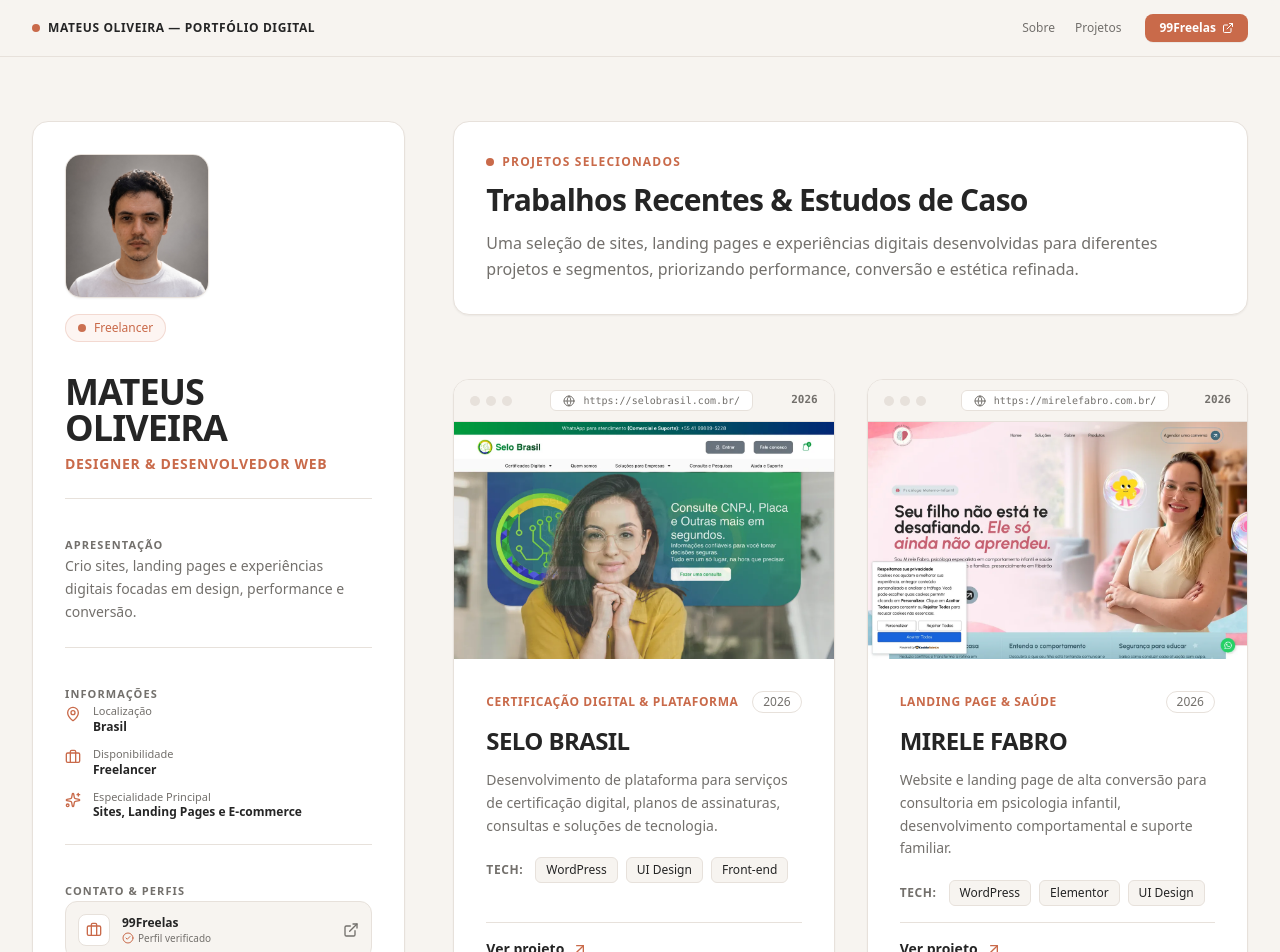
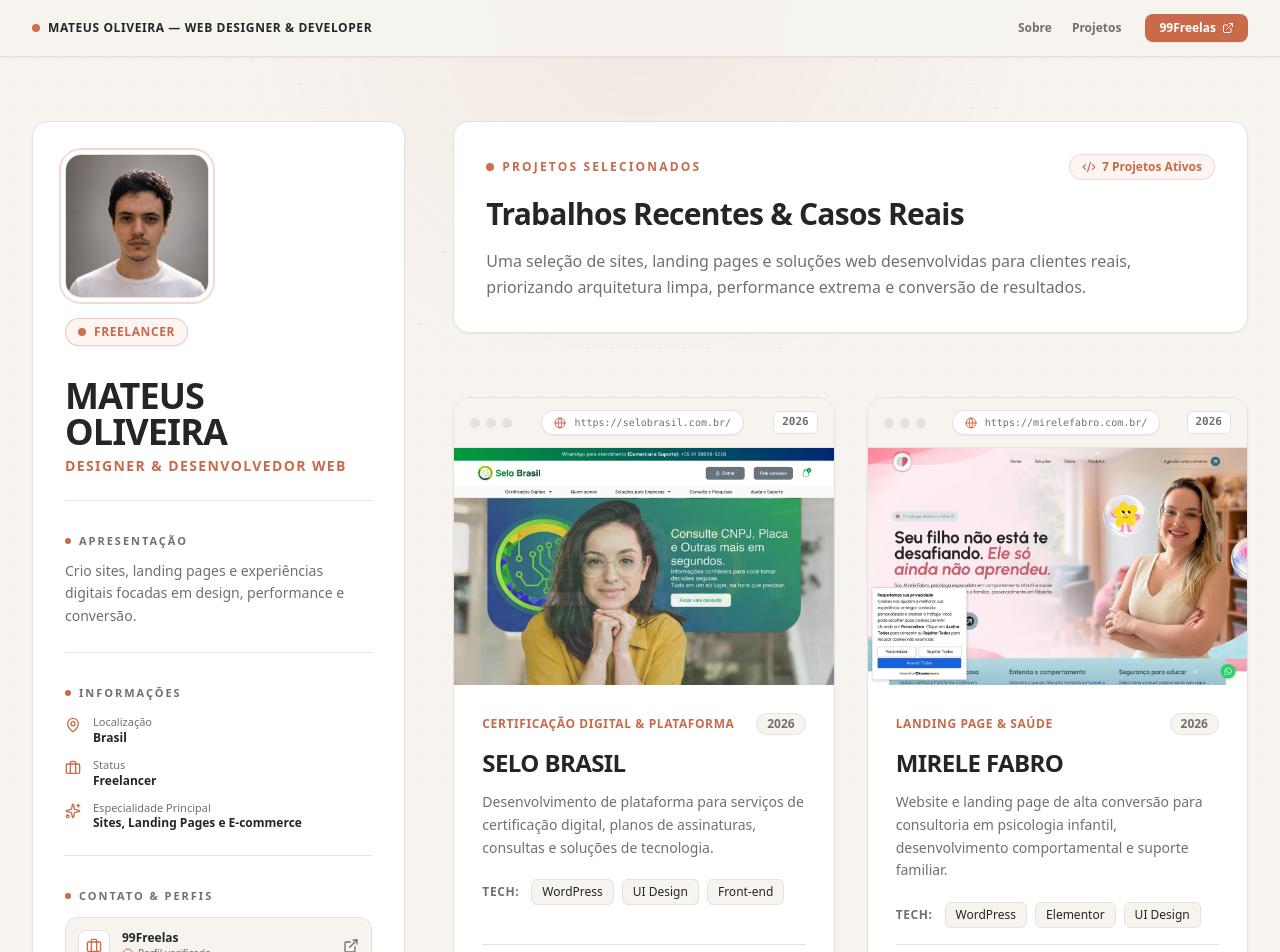
Before and after one commit to anxis-tech/portfolio_landing_page, a Next.js app: page / in a window 1280 px wide. Shown: the top 952 px of the page. Built offline with nearby package versions, Linux system fonts and the light colour scheme.

Commit message:
style: visual refinement across whole site with subtle dot-grid background, ambient glows, and Web Designer aesthetics

```diff
--- a/src/app/globals.css
+++ b/src/app/globals.css
@@ -28,6 +28,24 @@
   -moz-osx-font-smoothing: grayscale;
 }
 
+/* Subtle Web Designer Editorial Grid Background Pattern */
+.bg-grid-pattern {
+  background-image: radial-gradient(#C96A4A 0.75px, transparent 0.75px), radial-gradient(#252525 0.75px, #F7F4F0 0.75px);
+  background-size: 30px 30px;
+  background-position: 0 0, 15px 15px;
+  opacity: 0.22;
+}
+
+.bg-dot-grid {
+  background-image: radial-gradient(circle, #D8D0C5 1px, transparent 1px);
+  background-size: 24px 24px;
+}
+
+/* Editorial subtle glow */
+.editorial-glow {
+  background: radial-gradient(circle at 50% 0%, rgba(201, 106, 74, 0.08) 0%, rgba(247, 244, 240, 0) 70%);
+}
+
 /* Custom subtle scrollbar */
 ::-webkit-scrollbar {
   width: 6px;
--- a/src/app/page.tsx
+++ b/src/app/page.tsx
@@ -8,19 +8,25 @@
   const freelasLink = socialLinksData.find((item) => item.name === "99Freelas")?.url || "https://www.99freelas.com.br/user/anxis";
 
   return (
-    <div className="min-h-screen bg-[#F7F4F0] text-[#252525] font-sans selection:bg-[#C96A4A] selection:text-[#FFFFFF]">
+    <div className="relative min-h-screen bg-[#F7F4F0] text-[#252525] font-sans selection:bg-[#C96A4A] selection:text-[#FFFFFF] overflow-x-hidden">
+      {/* Subtle Web Designer Dot-Grid Background Overlay */}
+      <div className="fixed inset-0 bg-dot-grid opacity-30 pointer-events-none z-0" />
+
+      {/* Ambient Top Editorial Glow */}
+      <div className="fixed top-0 left-1/2 -translate-x-1/2 w-[1000px] h-[350px] editorial-glow pointer-events-none z-0" />
+
       {/* Subtle Top Editorial Utility Bar */}
-      <header className="border-b border-[#E7E1DB] bg-[#F7F4F0]/80 backdrop-blur-xs sticky top-0 z-40">
+      <header className="border-b border-[#E7E1DB] bg-[#F7F4F0]/90 backdrop-blur-md sticky top-0 z-40 shadow-2xs">
         <div className="max-w-7xl mx-auto px-4 sm:px-6 lg:px-8 h-14 flex items-center justify-between">
           <div className="flex items-center space-x-2">
-            <span className="w-2 h-2 rounded-full bg-[#C96A4A]" />
-            <span className="text-xs font-semibold uppercase tracking-wider text-[#252525]">
-              {profileData.name} — Portfólio Digital
+            <span className="w-2 h-2 rounded-full bg-[#C96A4A] animate-pulse" />
+            <span className="text-xs font-bold uppercase tracking-wider text-[#252525]">
+              {profileData.name} — Web Designer & Developer
             </span>
           </div>
 
           <div className="flex items-center space-x-6">
-            <nav className="flex items-center space-x-5 text-xs font-medium text-[#73706C]">
+            <nav className="flex items-center space-x-5 text-xs font-semibold text-[#73706C]">
               <a href="#sobre" className="hover:text-[#C96A4A] transition-colors">
                 Sobre
               </a>
@@ -33,7 +39,7 @@
               href={freelasLink}
               target="_blank"
               rel="noopener noreferrer"
-              className="px-3.5 py-1.5 rounded-lg bg-[#C96A4A] hover:bg-[#B25638] text-[#FFFFFF] text-xs font-semibold transition-all flex items-center space-x-1.5 shadow-2xs"
+              className="px-3.5 py-1.5 rounded-lg bg-[#C96A4A] hover:bg-[#B25638] text-[#FFFFFF] text-xs font-semibold transition-all duration-200 flex items-center space-x-1.5 shadow-2xs hover:shadow-xs"
             >
               <span>99Freelas</span>
               <ExternalLink className="w-3 h-3 text-[#FFFFFF]" />
@@ -43,7 +49,7 @@
       </header>
 
       {/* Main Container: 2 Columns on Desktop, 1 Column on Mobile */}
-      <div className="max-w-7xl mx-auto px-4 sm:px-6 lg:px-8 py-8 sm:py-12 lg:py-16">
+      <div className="relative z-10 max-w-7xl mx-auto px-4 sm:px-6 lg:px-8 py-8 sm:py-12 lg:py-16">
         <div className="flex flex-col lg:grid lg:grid-cols-12 gap-8 lg:gap-12 items-start">
 
           {/* Left Column (35% Desktop / Sticky) */}
--- a/src/components/profile-column.tsx
+++ b/src/components/profile-column.tsx
@@ -8,7 +8,6 @@
   Sparkles,
   ExternalLink,
   CheckCircle2,
-  Send,
 } from "lucide-react";
 import {
   profileData,
@@ -21,10 +20,10 @@
   const activeSocials = socialLinksData.filter((item) => item.active);
 
   return (
-    <aside className="w-full space-y-8 bg-[#FFFFFF] border border-[#E7E1DB] rounded-2xl p-6 sm:p-8 shadow-xs">
-      {/* 1. Photo & Availability Badge */}
-      <div className="space-y-4">
-        <div className="relative w-32 h-32 sm:w-36 sm:h-36 rounded-2xl overflow-hidden border border-[#E7E1DB] shadow-xs group bg-[#F7F4F0]">
+    <aside className="w-full space-y-8 bg-[#FFFFFF] border border-[#E7E1DB] rounded-2xl p-6 sm:p-8 shadow-xs hover:shadow-md hover:border-[#C96A4A]/30 transition-all duration-300">
+      {/* 1. Photo & Status Indicator */}
+      <div className="space-y-5">
+        <div className="relative w-32 h-32 sm:w-36 sm:h-36 rounded-2xl overflow-hidden border border-[#E7E1DB] ring-2 ring-[#C96A4A]/25 ring-offset-4 ring-offset-[#FFFFFF] shadow-xs group bg-[#F7F4F0]">
           <Image
             src={profileData.avatarUrl}
             alt={profileData.name}
@@ -36,27 +35,28 @@
         </div>
 
         {/* Availability Badge */}
-        <div className="inline-flex items-center space-x-2 px-3 py-1 rounded-full bg-[#FDF5F2] border border-[#C96A4A]/20">
+        <div className="inline-flex items-center space-x-2 px-3 py-1 rounded-full bg-[#FDF5F2] border border-[#C96A4A]/30 shadow-2xs">
           <span className="w-2 h-2 rounded-full bg-[#C96A4A] animate-pulse" />
-          <span className="text-[12px] font-medium text-[#C96A4A]">
+          <span className="text-[12px] font-semibold text-[#C96A4A] uppercase tracking-wider">
             {profileData.availability}
           </span>
         </div>
       </div>
 
       {/* 2. Name & Title */}
-      <div className="space-y-1 border-b border-[#E7E1DB] pb-6">
-        <h1 className="text-3xl sm:text-4xl font-bold tracking-tight text-[#252525] uppercase leading-none font-sans">
+      <div className="space-y-1.5 border-b border-[#E7E1DB] pb-6">
+        <h1 className="text-3xl sm:text-4xl font-extrabold tracking-tight text-[#252525] uppercase leading-none font-sans">
           {profileData.name}
         </h1>
-        <p className="text-sm font-semibold uppercase tracking-wider text-[#C96A4A] pt-1">
+        <p className="text-xs sm:text-sm font-bold uppercase tracking-widest text-[#C96A4A]">
           {profileData.role}
         </p>
       </div>
 
       {/* 3. Short Presentation */}
-      <div className="space-y-2 border-b border-[#E7E1DB] pb-6">
-        <span className="text-[11px] font-bold uppercase tracking-widest text-[#73706C]">
+      <div className="space-y-2.5 border-b border-[#E7E1DB] pb-6">
+        <span className="text-[11px] font-extrabold uppercase tracking-[0.18em] text-[#73706C] flex items-center">
+          <span className="w-1.5 h-1.5 rounded-full bg-[#C96A4A] mr-2" />
           APRESENTAÇÃO
         </span>
         <p className="text-sm text-[#73706C] leading-relaxed font-normal">
@@ -66,7 +66,8 @@
 
       {/* 4. Professional Information */}
       <div className="space-y-3.5 border-b border-[#E7E1DB] pb-6">
-        <span className="text-[11px] font-bold uppercase tracking-widest text-[#73706C]">
+        <span className="text-[11px] font-extrabold uppercase tracking-[0.18em] text-[#73706C] flex items-center">
+          <span className="w-1.5 h-1.5 rounded-full bg-[#C96A4A] mr-2" />
           INFORMAÇÕES
         </span>
 
@@ -82,7 +83,7 @@
           <div className="flex items-start space-x-3 text-[#252525]">
             <Briefcase className="w-4 h-4 text-[#C96A4A] shrink-0 mt-0.5" />
             <div>
-              <span className="block text-[#73706C] text-[11px]">Disponibilidade</span>
+              <span className="block text-[#73706C] text-[11px]">Status</span>
               <span className="font-semibold">{profileData.availability}</span>
             </div>
           </div>
@@ -99,7 +100,8 @@
 
       {/* 5. Professional Networks */}
       <div className="space-y-3 border-b border-[#E7E1DB] pb-6">
-        <span className="text-[11px] font-bold uppercase tracking-widest text-[#73706C]">
+        <span className="text-[11px] font-extrabold uppercase tracking-[0.18em] text-[#73706C] flex items-center">
+          <span className="w-1.5 h-1.5 rounded-full bg-[#C96A4A] mr-2" />
           CONTATO & PERFIS
         </span>
 
@@ -110,10 +112,10 @@
               href={link.url}
               target="_blank"
               rel="noopener noreferrer"
-              className="flex items-center justify-between p-3 rounded-xl border border-[#E7E1DB] bg-[#F7F4F0] hover:border-[#C96A4A] hover:bg-[#FDF5F2] transition-all group"
+              className="flex items-center justify-between p-3 rounded-xl border border-[#E7E1DB] bg-[#F7F4F0] hover:border-[#C96A4A] hover:bg-[#FDF5F2] transition-all duration-200 group"
             >
               <div className="flex items-center space-x-3">
-                <div className="w-8 h-8 rounded-lg bg-[#FFFFFF] border border-[#E7E1DB] flex items-center justify-center text-[#C96A4A]">
+                <div className="w-8 h-8 rounded-lg bg-[#FFFFFF] border border-[#E7E1DB] flex items-center justify-center text-[#C96A4A] group-hover:border-[#C96A4A] transition-colors">
                   <Briefcase className="w-4 h-4" />
                 </div>
                 <div>
@@ -136,7 +138,8 @@
 
       {/* 6. Specialties */}
       <div className="space-y-3 border-b border-[#E7E1DB] pb-6">
-        <span className="text-[11px] font-bold uppercase tracking-widest text-[#73706C]">
+        <span className="text-[11px] font-extrabold uppercase tracking-[0.18em] text-[#73706C] flex items-center">
+          <span className="w-1.5 h-1.5 rounded-full bg-[#C96A4A] mr-2" />
           ESPECIALIDADES
         </span>
         <ul className="space-y-2 text-xs">
@@ -151,14 +154,15 @@
 
       {/* 7. Technologies */}
       <div className="space-y-3">
-        <span className="text-[11px] font-bold uppercase tracking-widest text-[#73706C]">
+        <span className="text-[11px] font-extrabold uppercase tracking-[0.18em] text-[#73706C] flex items-center">
+          <span className="w-1.5 h-1.5 rounded-full bg-[#C96A4A] mr-2" />
           TECNOLOGIAS
         </span>
         <div className="flex flex-wrap gap-1.5">
           {technologiesData.map((tech) => (
             <span
               key={tech}
-              className="px-2.5 py-1 rounded-md text-[11px] font-medium bg-[#F7F4F0] text-[#252525] border border-[#E7E1DB]"
+              className="px-2.5 py-1 rounded-md text-[11px] font-medium bg-[#F7F4F0] text-[#252525] border border-[#E7E1DB] hover:border-[#C96A4A]/60 hover:bg-[#FDF5F2] hover:text-[#C96A4A] transition-all duration-200 cursor-default"
             >
               {tech}
             </span>
--- a/src/components/project-card.tsx
+++ b/src/components/project-card.tsx
@@ -2,7 +2,7 @@
 
 import React from "react";
 import Image from "next/image";
-import { ArrowUpRight, BookOpen, Globe } from "lucide-react";
+import { ArrowUpRight, BookOpen, Globe, MousePointer } from "lucide-react";
 import { Project } from "@/data/portfolio";
 
 interface ProjectCardProps {
@@ -18,26 +18,28 @@
     : `https://${project.projectUrl}`;
 
   return (
-    <article className="group bg-[#FFFFFF] border border-[#E7E1DB] rounded-2xl overflow-hidden shadow-xs hover:border-[#C96A4A]/40 transition-all duration-300 flex flex-col">
-      {/* Minimalist Browser Frame Bar */}
-      <div className="flex items-center justify-between px-4 py-2.5 bg-[#F7F4F0] border-b border-[#E7E1DB]">
+    <article className="group bg-[#FFFFFF] border border-[#E7E1DB] rounded-2xl overflow-hidden shadow-xs hover:shadow-xl hover:-translate-y-1 hover:border-[#C96A4A]/50 transition-all duration-300 flex flex-col">
+      {/* Minimalist Web Designer Browser Frame Bar */}
+      <div className="flex items-center justify-between px-4 py-3 bg-[#F7F4F0] border-b border-[#E7E1DB]">
         <div className="flex items-center space-x-1.5">
-          <span className="w-2.5 h-2.5 rounded-full bg-[#E7E1DB] group-hover:bg-red-400/70 transition-colors" />
-          <span className="w-2.5 h-2.5 rounded-full bg-[#E7E1DB] group-hover:bg-amber-400/70 transition-colors" />
-          <span className="w-2.5 h-2.5 rounded-full bg-[#E7E1DB] group-hover:bg-emerald-400/70 transition-colors" />
+          <span className="w-2.5 h-2.5 rounded-full bg-[#E7E1DB] group-hover:bg-red-400/80 transition-colors" />
+          <span className="w-2.5 h-2.5 rounded-full bg-[#E7E1DB] group-hover:bg-amber-400/80 transition-colors" />
+          <span className="w-2.5 h-2.5 rounded-full bg-[#E7E1DB] group-hover:bg-emerald-400/80 transition-colors" />
         </div>
+
         <a
           href={project.projectUrl}
           target="_blank"
           rel="noopener noreferrer"
-          className="flex items-center space-x-2 px-3 py-0.5 rounded-md bg-[#FFFFFF] border border-[#E7E1DB] hover:border-[#C96A4A] text-[10px] text-[#73706C] hover:text-[#C96A4A] transition-colors font-mono"
+          className="flex items-center space-x-2 px-3 py-1 rounded-full bg-[#FFFFFF] border border-[#E7E1DB] hover:border-[#C96A4A] text-[10px] text-[#73706C] hover:text-[#C96A4A] transition-all font-mono shadow-2xs"
         >
-          <Globe className="w-3 h-3 text-[#73706C]" />
-          <span className="truncate max-w-[180px] sm:max-w-[240px]">
+          <Globe className="w-3 h-3 text-[#C96A4A]" />
+          <span className="truncate max-w-[170px] sm:max-w-[220px]">
             {displayUrl}
           </span>
         </a>
-        <span className="text-[11px] font-semibold text-[#73706C] font-mono">
+
+        <span className="text-[11px] font-semibold text-[#73706C] font-mono px-2 py-0.5 rounded-md bg-[#FFFFFF] border border-[#E7E1DB]">
           {project.year}
         </span>
       </div>
@@ -58,24 +60,32 @@
           sizes="(max-width: 768px) 100vw, (max-width: 1200px) 50vw, 800px"
           className="object-cover object-top group-hover/image:object-bottom transition-all duration-[8s] ease-in-out"
         />
-        <div className="absolute inset-0 bg-[#252525]/0 group-hover/image:bg-[#252525]/5 transition-colors duration-300" />
+
+        {/* Subtle Dark Overlay Gradient on Hover */}
+        <div className="absolute inset-0 bg-[#252525]/0 group-hover/image:bg-[#252525]/5 transition-colors duration-300 pointer-events-none" />
+
+        {/* Hover Cue Badge */}
+        <div className="absolute bottom-3 right-3 px-2.5 py-1 rounded-full bg-[#252525]/85 backdrop-blur-md text-[#FFFFFF] text-[10px] font-semibold tracking-wider uppercase opacity-0 group-hover/image:opacity-100 transition-opacity duration-300 pointer-events-none flex items-center space-x-1.5 shadow-sm">
+          <MousePointer className="w-3 h-3 text-[#C96A4A]" />
+          <span>Role para explorar</span>
+        </div>
       </a>
 
       {/* Project Info Section */}
-      <div className="p-6 sm:p-8 space-y-4 flex-1 flex flex-col justify-between">
+      <div className="p-6 sm:p-7 space-y-4 flex-1 flex flex-col justify-between">
         <div className="space-y-3">
           {/* Meta Header: Category & Year */}
           <div className="flex items-center justify-between">
-            <span className="text-xs font-bold uppercase tracking-wider text-[#C96A4A]">
+            <span className="text-xs font-extrabold uppercase tracking-wider text-[#C96A4A]">
               {project.category}
             </span>
-            <span className="text-xs font-medium text-[#73706C] border border-[#E7E1DB] px-2.5 py-0.5 rounded-full">
+            <span className="text-xs font-semibold text-[#73706C] border border-[#E7E1DB] px-2.5 py-0.5 rounded-full bg-[#F7F4F0]">
               {project.year}
             </span>
           </div>
 
           {/* Title */}
-          <h3 className="text-2xl font-bold tracking-tight text-[#252525] group-hover:text-[#C96A4A] transition-colors duration-200">
+          <h3 className="text-2xl font-extrabold tracking-tight text-[#252525] group-hover:text-[#C96A4A] transition-colors duration-200">
             {project.title}
           </h3>
 
@@ -86,13 +96,13 @@
 
           {/* Technologies List */}
           <div className="pt-2 flex flex-wrap items-center gap-2">
-            <span className="text-xs font-semibold text-[#73706C] uppercase tracking-wider mr-1">
+            <span className="text-xs font-extrabold text-[#73706C] uppercase tracking-wider mr-1">
               Tech:
             </span>
             {project.technologies.map((tech) => (
               <span
                 key={tech}
-                className="text-xs text-[#252525] bg-[#F7F4F0] border border-[#E7E1DB] px-2.5 py-1 rounded-md font-medium"
+                className="text-xs text-[#252525] bg-[#F7F4F0] border border-[#E7E1DB] px-2.5 py-1 rounded-md font-medium group-hover:border-[#C96A4A]/30 transition-colors"
               >
                 {tech}
               </span>
@@ -108,7 +118,7 @@
             rel="noopener noreferrer"
             className="inline-flex items-center space-x-2 text-sm font-bold text-[#252525] hover:text-[#C96A4A] transition-colors group/link"
           >
-            <span>Ver projeto</span>
+            <span>Ver projeto ao vivo</span>
             <ArrowUpRight className="w-4 h-4 text-[#C96A4A] group-hover/link:translate-x-0.5 group-hover/link:-translate-y-0.5 transition-transform" />
           </a>
 
--- a/src/components/projects-column.tsx
+++ b/src/components/projects-column.tsx
@@ -1,7 +1,7 @@
 "use client";
 
 import React from "react";
-import { Sparkles, ExternalLink } from "lucide-react";
+import { Sparkles, ExternalLink, Code2 } from "lucide-react";
 import { projectsData, socialLinksData, profileData } from "@/data/portfolio";
 import { ProjectCard } from "@/components/project-card";
 
@@ -11,20 +11,27 @@
   return (
     <main className="space-y-12 sm:space-y-16">
       {/* Right Column Header */}
-      <div className="space-y-3 bg-[#FFFFFF] border border-[#E7E1DB] rounded-2xl p-6 sm:p-8 shadow-xs">
-        <div className="flex items-center space-x-2">
-          <span className="w-2 h-2 rounded-full bg-[#C96A4A]" />
-          <span className="text-xs font-bold uppercase tracking-widest text-[#C96A4A]">
-            PROJETOS SELECIONADOS
+      <div className="space-y-4 bg-[#FFFFFF] border border-[#E7E1DB] rounded-2xl p-6 sm:p-8 shadow-xs hover:shadow-md transition-shadow duration-300 relative overflow-hidden">
+        <div className="flex items-center justify-between">
+          <div className="flex items-center space-x-2">
+            <span className="w-2 h-2 rounded-full bg-[#C96A4A] animate-pulse" />
+            <span className="text-xs font-extrabold uppercase tracking-[0.18em] text-[#C96A4A]">
+              PROJETOS SELECIONADOS
+            </span>
+          </div>
+
+          <span className="px-3 py-1 rounded-full bg-[#FDF5F2] text-[#C96A4A] text-xs font-bold border border-[#C96A4A]/20 flex items-center gap-1.5">
+            <Code2 className="w-3.5 h-3.5" />
+            <span>{projectsData.length} Projetos Ativos</span>
           </span>
         </div>
 
-        <h2 className="text-2xl sm:text-3xl font-bold tracking-tight text-[#252525]">
-          Trabalhos Recentes & Estudos de Caso
+        <h2 className="text-2xl sm:text-3xl font-extrabold tracking-tight text-[#252525]">
+          Trabalhos Recentes & Casos Reais
         </h2>
 
         <p className="text-sm sm:text-base text-[#73706C] leading-relaxed max-w-2xl">
-          Uma seleção de sites, landing pages e experiências digitais desenvolvidas para diferentes projetos e segmentos, priorizando performance, conversão e estética refinada.
+          Uma seleção de sites, landing pages e soluções web desenvolvidas para clientes reais, priorizando arquitetura limpa, performance extrema e conversão de resultados.
         </p>
       </div>
 
@@ -36,31 +43,31 @@
       </section>
 
       {/* Bottom Contact Section */}
-      <section className="bg-[#FFFFFF] border border-[#E7E1DB] rounded-2xl p-8 sm:p-12 shadow-xs space-y-6 text-center sm:text-left relative overflow-hidden">
-        <div className="absolute top-0 right-0 w-48 h-48 bg-[#C96A4A]/5 rounded-full blur-3xl pointer-events-none" />
+      <section className="bg-[#FFFFFF] border border-[#E7E1DB] rounded-2xl p-8 sm:p-12 shadow-xs hover:shadow-lg transition-all duration-300 space-y-6 text-center sm:text-left relative overflow-hidden">
+        <div className="absolute top-0 right-0 w-64 h-64 bg-[#C96A4A]/5 rounded-full blur-3xl pointer-events-none" />
 
-        <div className="space-y-2">
-          <span className="text-xs font-bold uppercase tracking-widest text-[#C96A4A] flex items-center justify-center sm:justify-start gap-1.5">
-            <Sparkles className="w-3.5 h-3.5" />
+        <div className="space-y-3 relative z-10">
+          <span className="text-xs font-extrabold uppercase tracking-[0.18em] text-[#C96A4A] flex items-center justify-center sm:justify-start gap-1.5">
+            <Sparkles className="w-4 h-4 text-[#C96A4A]" />
             VAMOS TRABALHAR JUNTOS?
           </span>
 
-          <h3 className="text-2xl sm:text-3xl font-bold tracking-tight text-[#252525]">
-            Tem um projeto em mente?
+          <h3 className="text-2xl sm:text-3xl font-extrabold tracking-tight text-[#252525]">
+            Tem um novo projeto em mente?
           </h3>
 
           <p className="text-sm sm:text-base text-[#73706C] max-w-xl">
-            Estou disponível para novos trabalhos e parcerias. Confira meu perfil no 99Freelas para enviar sua proposta.
+            Estou disponível para novos trabalhos e parcerias. Acesse meu perfil verificado no 99Freelas para enviar detalhes da sua proposta.
           </p>
         </div>
 
         {/* CTA 99Freelas */}
-        <div className="pt-2 flex flex-col sm:flex-row items-center gap-4">
+        <div className="pt-2 flex flex-col sm:flex-row items-center gap-4 relative z-10">
           <a
             href={freelasLink}
             target="_blank"
             rel="noopener noreferrer"
-            className="w-full sm:w-auto px-6 py-3.5 rounded-xl bg-[#C96A4A] hover:bg-[#B25638] text-[#FFFFFF] text-xs font-semibold uppercase tracking-wider transition-all duration-300 shadow-xs flex items-center justify-center space-x-2 group"
+            className="w-full sm:w-auto px-7 py-3.5 rounded-xl bg-[#C96A4A] hover:bg-[#B25638] text-[#FFFFFF] text-xs font-bold uppercase tracking-widest transition-all duration-300 shadow-md hover:shadow-lg flex items-center justify-center space-x-2 group"
           >
             <span>Ver perfil no 99Freelas</span>
             <ExternalLink className="w-4 h-4 text-[#FFFFFF] group-hover:translate-x-0.5 group-hover:-translate-y-0.5 transition-transform" />
@@ -70,7 +77,10 @@
 
       {/* Footer copyright note */}
       <footer className="text-center sm:text-left text-xs text-[#73706C] pt-4 pb-8 flex flex-col sm:flex-row items-center justify-between border-t border-[#E7E1DB]">
-        <p>© {new Date().getFullYear()} {profileData.name} — Design & Desenvolvimento Web.</p>
+        <p>© {new Date().getFullYear()} {profileData.name} — Web Designer & Developer.</p>
+        <span className="mt-2 sm:mt-0 text-[11px] font-mono text-[#73706C]">
+          Design Editorial & Digital Resume
+        </span>
       </footer>
     </main>
   );
```
